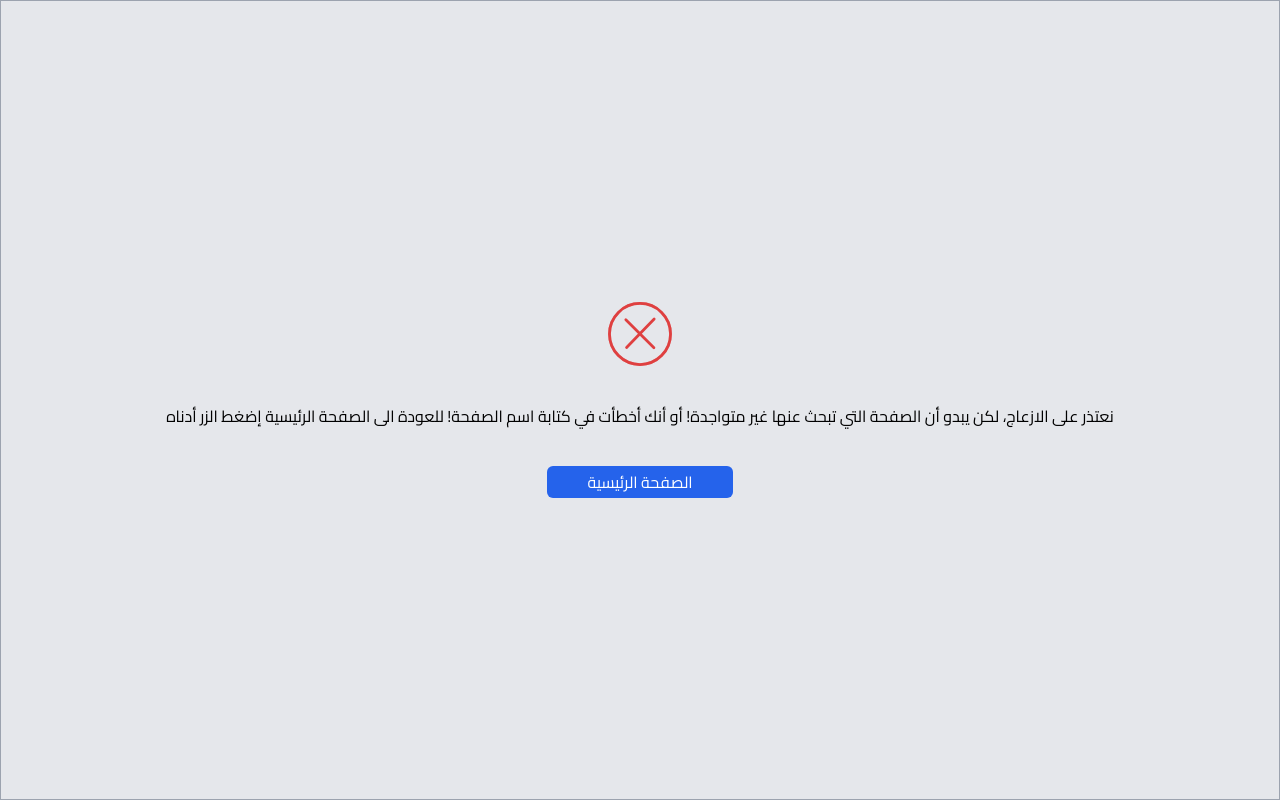
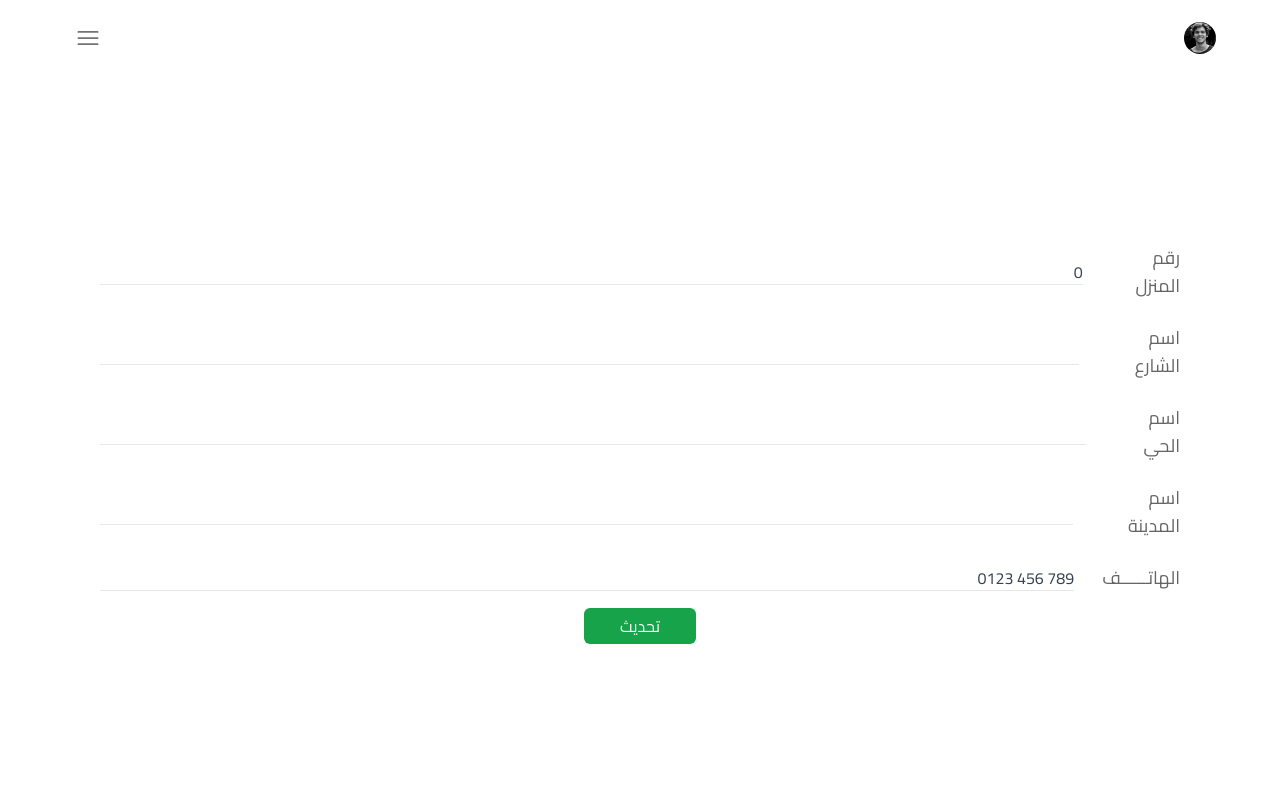
Before and after one commit to MHMDHIDR/ecommerce, a React (Vite) app: page /profile/shipping-address in a window 1280 px wide. Built offline with nearby package versions, Linux system fonts and the light colour scheme.

Commit message:
added shipping address and minor api call fixes

```diff
--- a/src/App.tsx
+++ b/src/App.tsx
@@ -24,9 +24,6 @@ import Cart from './pages/Cart'
 import CompletedOrders from './pages/Cart/CompletedOrders'
 import OrderAddress from './pages/OrderAddress'
 import Notifications from './pages/Notifications'
-import Profile from './pages/Profile'
-import EditProfile from './pages/Profile/EditProfile'
-import Favourites from './pages/Profile/Favourites'
 import PrivacyPolicy from './pages/PrivacyPolicy'
 import TermsConditions from './pages/TermsConditions'
 import DashboardAddFood from './pages/dashboard/Supplier/Products/Add'
@@ -34,6 +31,10 @@ import SupplierEditProduct from './pages/dashboard/Supplier/Products/Edit'
 import DashboardMenu from './pages/dashboard/Supplier/Products/View'
 import SupplierDashboard from './pages/dashboard/Supplier/Orders'
 import DashboardOrderDetails from './pages/dashboard/Supplier/Orders/Details'
+import Profile from './pages/Profile'
+import EditProfile from './pages/Profile/EditProfile'
+import Favourites from './pages/Profile/Favourites'
+import ShippingAddress from './pages/Profile/ShippingAddress'
 
 const App = () => {
   return (
@@ -50,9 +51,6 @@ const App = () => {
                     <Route path='/completed-orders' element={<CompletedOrders />} />
                     <Route path='/order-address' element={<OrderAddress />} />
                     <Route path='/notifications' element={<Notifications />} />
-                    <Route path='/profile' element={<Profile />} />
-                    <Route path='/profile/edit' element={<EditProfile />} />
-                    <Route path='/profile/favourites' element={<Favourites />} />
                     <Route path='/products' element={<Products />} />
                     <Route path='/product/:id' element={<Product />} />
                     <Route path='/categories' element={<Categories />}>
@@ -62,6 +60,14 @@ const App = () => {
                     <Route path='/terms-and-conditions' element={<TermsConditions />} />
                     <Route path='/login' element={<Login />} />
                     <Route path='/signup' element={<Signup />} />
+
+                    <Route path='/profile' element={<Profile />} />
+                    <Route path='/profile/edit' element={<EditProfile />} />
+                    <Route path='/profile/favourites' element={<Favourites />} />
+                    <Route
+                      path='/profile/shipping-address'
+                      element={<ShippingAddress />}
+                    />
 
                     <Route path='supplier' element={<SupplierDashboard />} />
                     <Route path='supplier/add' element={<DashboardAddFood />} />
--- /dev/null
+++ b/src/pages/Profile/ShippingAddress.tsx
@@ -0,0 +1,127 @@
+import { useState } from 'react'
+import useAuth from '@/hooks/useAuth'
+import useDocumentTitle from '@/hooks/useDocumentTitle'
+import { LoadingPage, LoadingSpinner } from '@/components/Loading'
+import { isSmallScreen, USER_DATA } from '@/constants'
+import BackButton from '@/components/Icons/BackButton'
+import Layout from '@/components/Layout'
+
+const ShippingAddress = () => {
+  useDocumentTitle('عنوان التوصيل')
+  const { loading, userData } = useAuth()
+  const { phone } = userData || USER_DATA
+
+  const [houseNumber, setHouseNumber] = useState<number>(0)
+  const [streetName, setStreetName] = useState<string>('')
+  const [neighborhoodName, setNeighborhoodName] = useState<string>('')
+  const [cityName, setCityName] = useState('')
+  const [phoneNumber, setPhoneNumber] = useState<string>(phone)
+  //Status
+  const [updateItemStatus, setUpdatedItemStatus] = useState<number | null>(null)
+  const [isUpdating, setIsUpdating] = useState(false)
+
+  const handleUpdateShippingAddress = async (e: {
+    target: any
+    key?: string
+    preventDefault: () => void
+  }) => {
+    e.preventDefault()
+    e.target.querySelector('button').setAttribute('disabled', 'disabled')
+    setIsUpdating(true)
+  }
+
+  return (
+    <Layout>
+      {loading ? (
+        <LoadingPage />
+      ) : (
+        <section className='container overflow-x-hidden px-5 rtl mx-auto max-w-6xl mt-28 md:mt-40'>
+          {isSmallScreen && <BackButton to='/' className='absolute z-50 top-6 left-6' />}
+
+          <form
+            className='relative flex flex-col items-center'
+            onSubmit={handleUpdateShippingAddress}
+          >
+            <label htmlFor='houseNumber' className='form__group'>
+              <span className='form__label'>رقم المنزل</span>
+              <input
+                type='number'
+                id='houseNumber'
+                className='form__input'
+                onChange={e => setHouseNumber(parseInt(e.target.value.trim()))}
+                defaultValue={houseNumber}
+                required
+              />
+            </label>
+            <label htmlFor='streetName' className='form__group'>
+              <span className='form__label'>اسم الشارع</span>
+              <input
+                type='text'
+                id='streetName'
+                className='form__input'
+                onChange={e => setStreetName(e.target.value.trim())}
+                defaultValue={streetName}
+                required
+              />
+            </label>
+            <label htmlFor='neighborhoodName' className='form__group'>
+              <span className='form__label'>اسم الحي</span>
+              <input
+                type='text'
+                id='neighborhoodName'
+                className='form__input'
+                onChange={e => setNeighborhoodName(e.target.value.trim())}
+                defaultValue={neighborhoodName}
+                required
+              />
+            </label>
+            <label htmlFor='cityName' className='form__group'>
+              <span className='form__label'>اسم المدينة</span>
+              <input
+                type='text'
+                id='cityName'
+                className='form__input'
+                onChange={e => setCityName(e.target.value.trim())}
+                defaultValue={cityName}
+                required
+              />
+            </label>
+
+            <label htmlFor='tel' className='form__group'>
+              <span className='form__label'>الهاتــــــف</span>
+              <input
+                type='tel'
+                id='tel'
+                className='form__input ltr text-right'
+                onChange={e => setPhoneNumber(e.target.value.trim())}
+                defaultValue={phoneNumber}
+                required
+              />
+            </label>
+            <div className='flex items-center gap-x-20'>
+              <button
+                type='submit'
+                className={`min-w-[7rem] bg-green-600 hover:bg-green-700 text-white py-1.5 px-6 rounded-md${
+                  isUpdating || updateItemStatus === 1
+                    ? ' disabled:opacity-30 disabled:hover:bg-green-700 disabled:cursor-not-allowed'
+                    : ''
+                }`}
+              >
+                {isUpdating ? (
+                  <>
+                    <LoadingSpinner />
+                    &nbsp; جارِ تحديث عنوان التوصيل...
+                  </>
+                ) : (
+                  'تحديث'
+                )}
+              </button>
+            </div>
+          </form>
+        </section>
+      )}
+    </Layout>
+  )
+}
+
+export default ShippingAddress
--- a/src/pages/auth/Login.tsx
+++ b/src/pages/auth/Login.tsx
@@ -10,15 +10,20 @@ import { setCookies } from '@/utils/cookies'
 import useAuth from '@/hooks/useAuth'
 
 const Login = () => {
+  const { loading, userData } = useAuth()
+  const { id } = userData || USER_DATA
+
+  useEffect(() => {
+    //this will ensure I can't access login page if i'm already logged in
+    if (id !== '') navigate('/')
+  }, [id])
+
   const [tel, setTel] = useState('')
   const [password, setPassword] = useState('')
   const [isPassVisible, setIsPassVisible] = useState(false)
   const [loginStatus, setLoginStatus] = useState<any>(null)
   const [loginMsg, setLoginMsg] = useState<any>('')
   const [isLoginIn, setIsLoginIn] = useState(false)
-
-  const { loading, userData } = useAuth()
-  const { id } = userData || USER_DATA
 
   const redirectTo = useLocation().search.split('=')[1]
   const navigate = useNavigate()
@@ -138,7 +143,7 @@ const Login = () => {
               {isLoginIn ? (
                 <span className='flex items-center w-full gap-x-2 justify-center'>
                   <LoadingSpinner />
-                  تسجيل الدخول
+                  جار تسجيل الدخول
                 </span>
               ) : (
                 'تسجيل الدخول'
--- a/src/pages/dashboard/Supplier/Products/Edit.tsx
+++ b/src/pages/dashboard/Supplier/Products/Edit.tsx
@@ -5,7 +5,7 @@ import useDocumentTitle from '@/hooks/useDocumentTitle'
 import useEventListener from '@/hooks/useEventListener'
 import { useAxios } from '@/hooks/useAxios'
 import { FileUploadContext } from '@/contexts/FileUploadContext'
-import { isSmallScreen, CATEGORIES } from '@/constants'
+import { isSmallScreen, CATEGORIES, API_URL } from '@/constants'
 import BackButton from '@/components/Icons/BackButton'
 import Layout from '@/components/Layout'
 import { DeleteBtn } from '@/components/TableActions'
@@ -79,14 +79,7 @@ const EditProduct = () => {
     })
 
     try {
-      const response = await axios.patch(
-        `${
-          process.env.NODE_ENV === 'development'
-            ? `http://localhost:4000`
-            : `https://ecommerce-server-mhmdhidr.vercel.app`
-        }/products/${id}`,
-        formData
-      )
+      const response = await axios.patch(`${API_URL}/products/${id}`, formData)
       const { itemUpdated, message } = response.data
 
       setUpdatedItemStatus(itemUpdated)
@@ -127,11 +120,7 @@ const EditProduct = () => {
     const imgUrl = product?.imgUrl!
     try {
       const response = await axios.delete(
-        `${
-          process.env.NODE_ENV === 'development'
-            ? `http://localhost:4000`
-            : `https://ecommerce-server-mhmdhidr.vercel.app`
-        }/products/${itemId}?imgUrl=${imgUrl}`
+        `${API_URL}/products/${itemId}?imgUrl=${imgUrl}`
       )
       const { itemDeleted, message } = response.data
       setIsItemDeleted(itemDeleted)
--- a/src/pages/dashboard/Supplier/Products/View.tsx
+++ b/src/pages/dashboard/Supplier/Products/View.tsx
@@ -14,7 +14,7 @@ import goTo from '@/utils/goTo'
 import { removeSlug } from '@/utils/slug'
 import notify from '@/utils/notify'
 import { ProductProps } from '@/types'
-import { PRODUCT } from '@/constants'
+import { API_URL, PRODUCT } from '@/constants'
 
 const ViewProduct = () => {
   const TITLE = 'عرض المنتجات'
@@ -62,11 +62,7 @@ const ViewProduct = () => {
   const handleDeleteProduct = async (itemId: string, imgUrl: string) => {
     try {
       const response = await axios.delete(
-        `${
-          process.env.NODE_ENV === 'development'
-            ? `http://localhost:4000`
-            : `https://ecommerce-server-mhmdhidr.vercel.app`
-        }/products/${itemId}?imgUrl=${imgUrl}`
+        `${API_URL}/products/${itemId}?imgUrl=${imgUrl}`
       )
       const { itemDeleted, message } = response.data
       setIsItemDeleted(itemDeleted)
```
